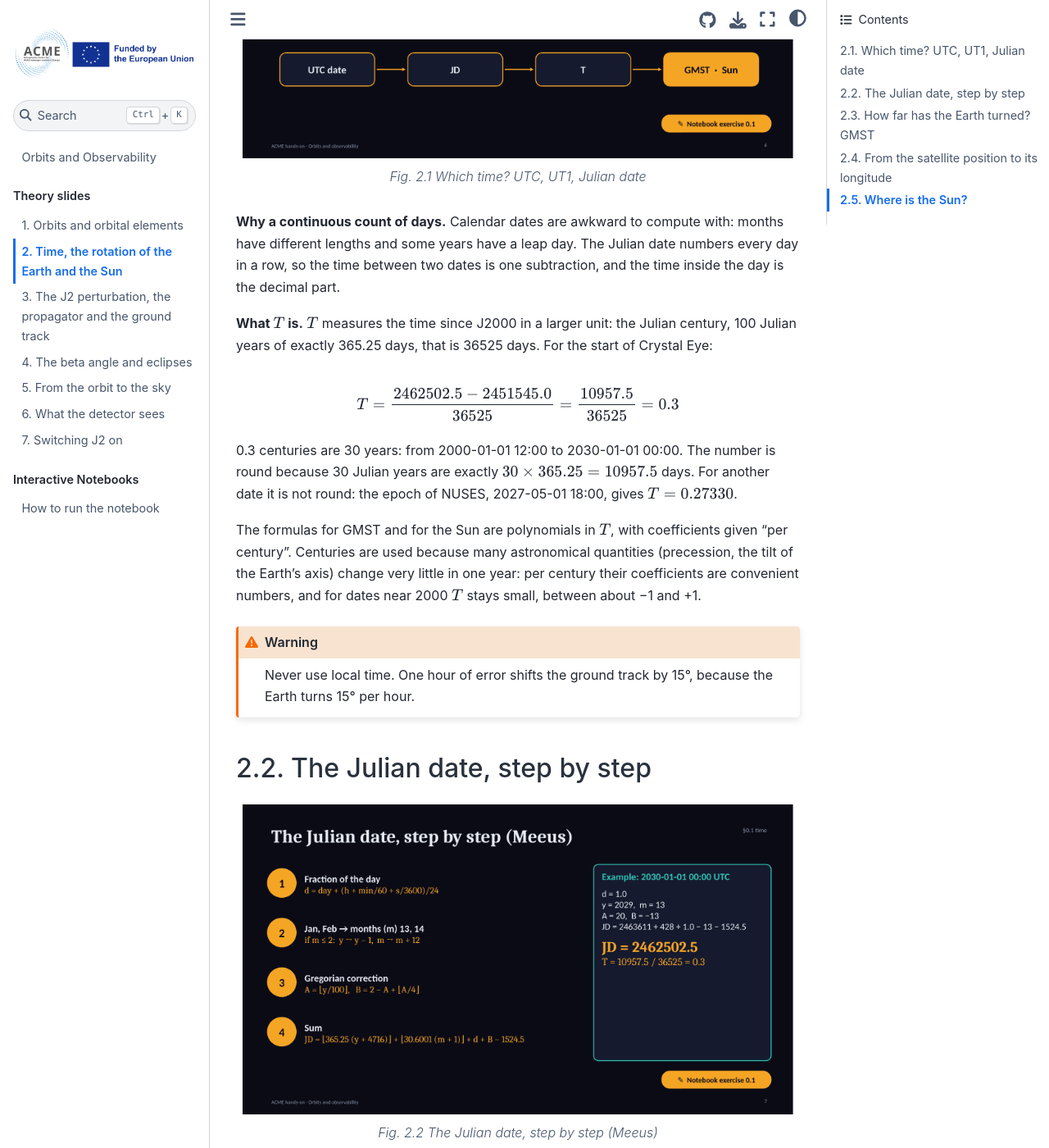
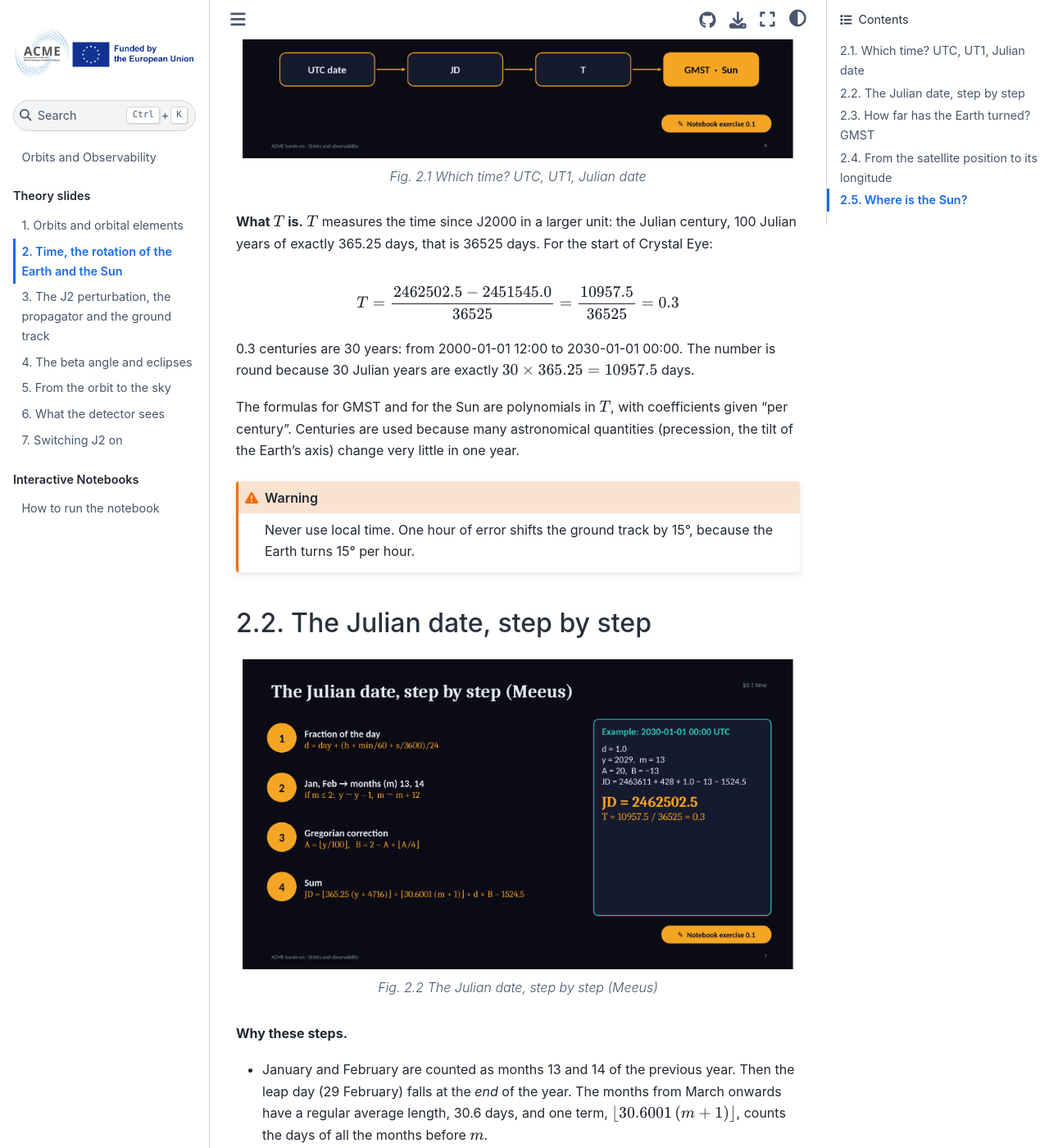
Before and after one commit to giuliofontanella0-jpg/acme-orbits-tutorial, a Jupyter Book: the page built from theory/02_time.md, in a window 1280 px wide and 1400 px high, scrolled down 498 px. Shown: the whole window at 82% size. Built offline with Jupyter Book 1.0.4 settings and Sphinx 7.4.7 and the Sphinx Book theme 1.1.4, drawn with Linux system fonts in a browser that asks for light colours; pages that are not in the unit, such as notebooks, are missing from menus; some of the changed text lies outside the part shown.

Commit message:
Update 02_time.md

````diff
--- a/theory/02_time.md
+++ b/theory/02_time.md
@@ -10,11 +10,6 @@
 *Which time? UTC, UT1, Julian date*
 ```
 
-**Why a continuous count of days.** Calendar dates are awkward to compute with: months
-have different lengths and some years have a leap day. The Julian date numbers every
-day in a row, so the time between two dates is one subtraction, and the time inside the
-day is the decimal part.
-
 **What $T$ is.** $T$ measures the time since J2000 in a larger unit: the Julian century,
 100 Julian years of exactly 365.25 days, that is 36525 days. For the start of Crystal Eye:
 
@@ -23,13 +18,11 @@ T = \frac{2462502.5 - 2451545.0}{36525} = \frac{10957.5}{36525} = 0.3
 $$
 
 0.3 centuries are 30 years: from 2000-01-01 12:00 to 2030-01-01 00:00. The number is
-round because 30 Julian years are exactly $30 \times 365.25 = 10957.5$ days. For another
-date it is not round: the epoch of NUSES, 2027-05-01 18:00, gives $T = 0.27330$.
+round because 30 Julian years are exactly $30 \times 365.25 = 10957.5$ days.
 
 The formulas for GMST and for the Sun are polynomials in $T$, with coefficients given
 "per century". Centuries are used because many astronomical quantities (precession, the
-tilt of the Earth's axis) change very little in one year: per century their coefficients
-are convenient numbers, and for dates near 2000 $T$ stays small, between about −1 and +1.
+tilt of the Earth's axis) change very little in one year.
 
 ```{warning}
 Never use local time. One hour of error shifts the ground track by 15°, because the
@@ -43,8 +36,6 @@ Earth turns 15° per hour.
 
 *The Julian date, step by step (Meeus)*
 ```
-
-The symbol $\lfloor x \rfloor$ means "the integer part of $x$".
 
 **Why these steps.**
 
@@ -99,13 +90,8 @@ to the stars since J2000, measured in **seconds of time** (one full turn, 360°,
    orientation, so the full turns do not matter: only the remainder does.
    $10988 \times 86400 = 949\,363\,200$ s, and
    $949\,387\,366.0 - 949\,363\,200 = 24\,166.0$ s.
-   It is the same as reading a clock: 50 hours after midnight are 2 days and 2 hours,
-   and the clock shows 2:00.
 3. **Turn seconds into degrees.** 86400 s correspond to 360°, so 1° is
    $86400/360 = 240$ s: $24\,166.0 / 240 = 100.692°$.
-
-In the notebook steps 2 and 3 are one line, `(s % 86400.0) / 240.0`: the operator `%`
-gives the remainder of the division by 86400.
 
 **Why we need it.** GMST links the sky to the Earth: it is used to convert from a fixed
 position in space to one relative to the Earth. It enables us to visualise the satellite
@@ -155,14 +141,3 @@ All angles are in degrees and $T$ is in Julian centuries since J2000.
   coefficient is about $2e$ (in radians), with $e = 0.0167$ the eccentricity of the
   Earth's orbit: $2 \times 0.0167 = 0.0334$ rad $= 1.91°$.
 - $\varepsilon$ is the tilt of the Earth's axis, which changes very slowly.
-
-**Why the formula for $\hat{\mathbf s}$ has that form.** The Sun lies on the ecliptic.
-In ecliptic coordinates its direction is simply $(\cos\lambda_\odot,\ \sin\lambda_\odot,\ 0)$.
-The ecliptic is tilted by $\varepsilon$ with respect to the equator, around the common
-$x$ axis ($\gamma$). Rotating by $\varepsilon$ around $x$ leaves the first component and
-splits the second between $y$ and $z$: $\cos\varepsilon\sin\lambda_\odot$ and
-$\sin\varepsilon\sin\lambda_\odot$.
-
-**Why a unit vector is enough.** For eclipses and for the beta angle only the *direction*
-of the Sun matters: it is 150 million km away, so its direction is the same from every
-point of the orbit.
````
